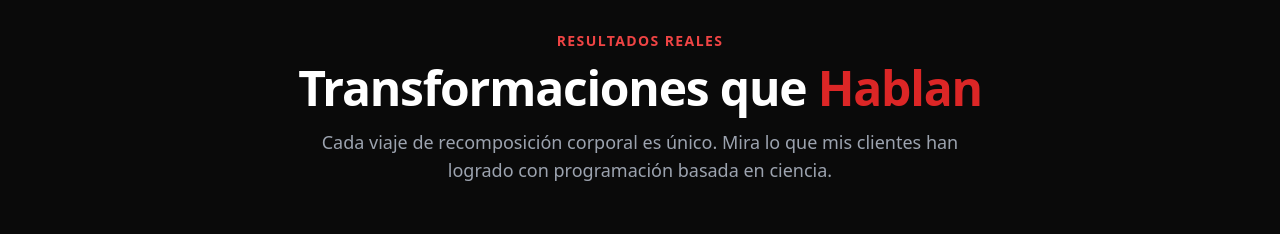
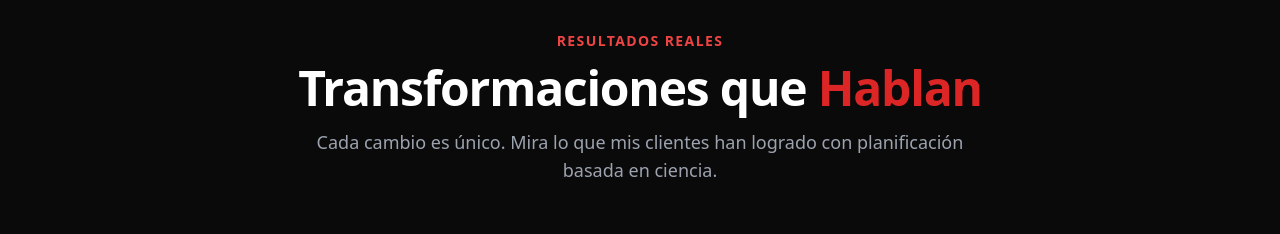
Before and after one commit to jeronimochacon/Wolf-Fitness-Personal-Trainer-Prototype, a React (Vite) app: page / in a window 1280 px wide. Shown: the part 980-1214 px from the top of the page. Built offline with nearby package versions, Linux system fonts and the light colour scheme.

Commit message:
Testimonials Commit

```diff
--- a/src/components/Testimonials.tsx
+++ b/src/components/Testimonials.tsx
@@ -135,7 +135,7 @@ export default function Testimonials() {
             Transformaciones que <span className="text-red-600">Hablan</span>
           </h2>
           <p className="text-gray-400 mt-4 text-lg max-w-2xl mx-auto">
-            Cada viaje de recomposición corporal es único. Mira lo que mis clientes han logrado con programación basada en ciencia.
+            Cada cambio es único. Mira lo que mis clientes han logrado con planificación basada en ciencia.
           </p>
         </motion.div>
 
```
